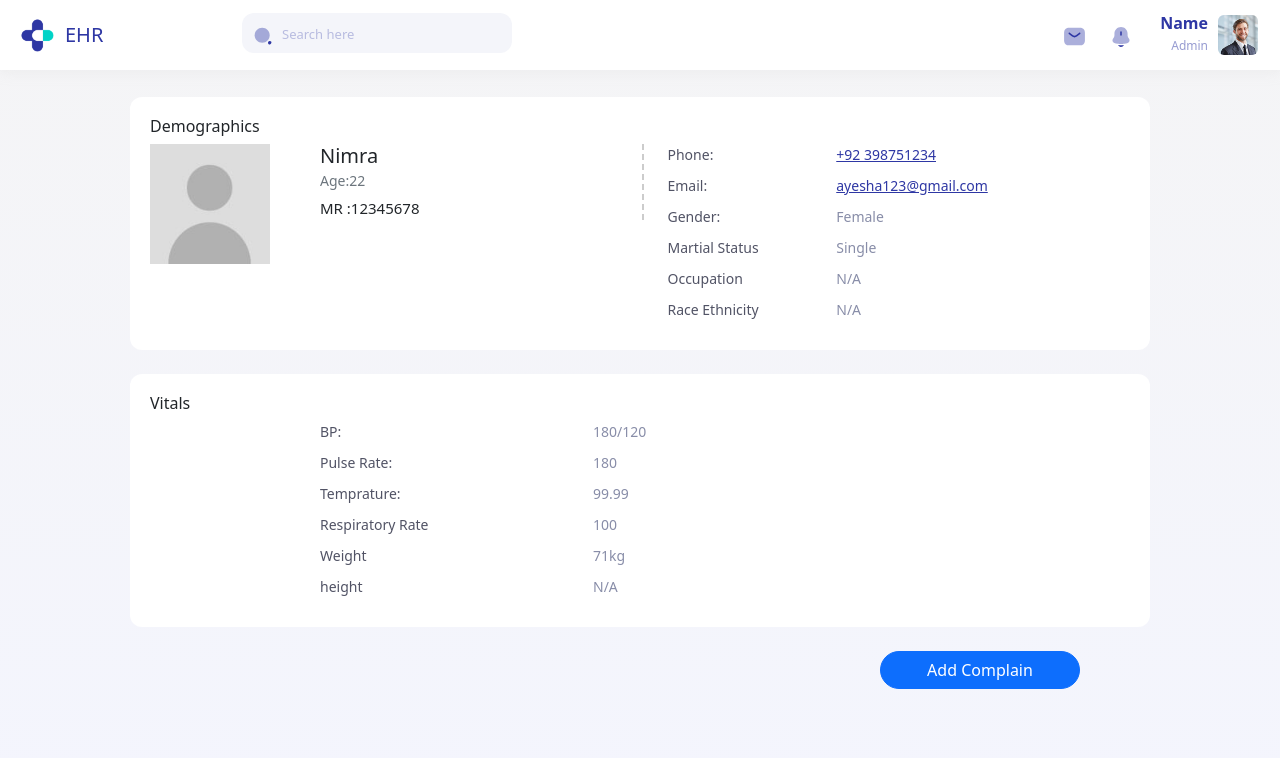
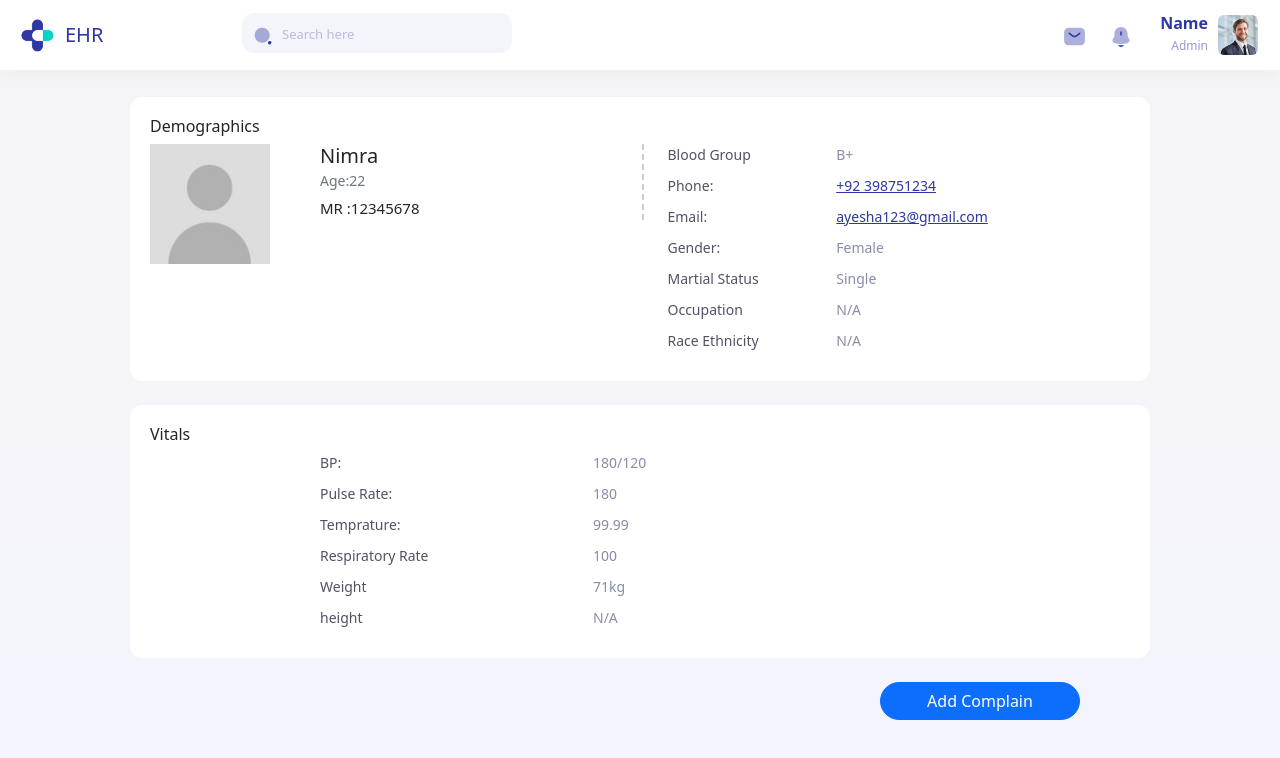
Before and after one commit to devbrian0214/Electronic-Health-Record-System, a Next.js app: page /patientprofile in a window 1280 px wide. Shown: the top 758 px of the page. Built offline with nearby package versions, Linux system fonts and the light colour scheme.

Commit message:
patientprofile updated

```diff
--- a/src/app/patientprofile/page.jsx
+++ b/src/app/patientprofile/page.jsx
@@ -43,6 +43,12 @@ const Profile = () => {
                     </div>
                     <div className='col-md-7'>
                       <ul className='personal-info'>
+                      <li>
+                          <span className='title'>Blood Group</span>
+                          <span className='text'>
+                             B+
+                          </span>
+                        </li>
                         <li>
                           <span className='title'>Phone:</span>
                           <span className='text'>
```
